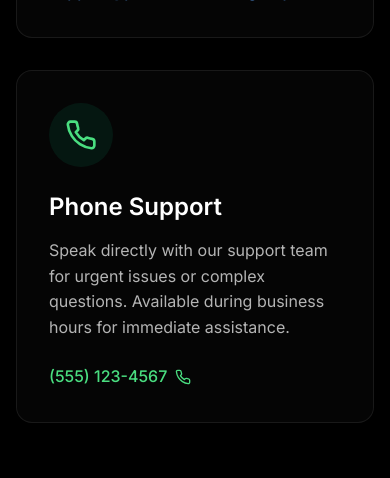
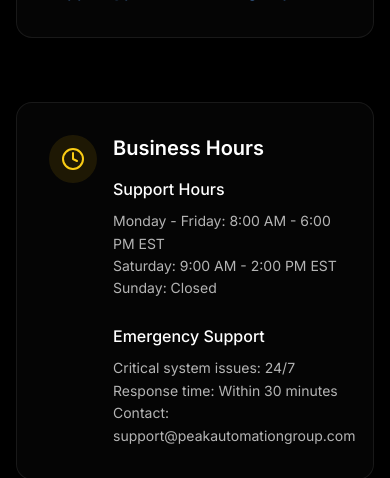
Before and after one commit to peakag/PAG, a Next.js app: page /support in a window 390 px wide. Shown: the part 685-1163 px from the top of the page. Built offline with nearby package versions, Linux system fonts and the light colour scheme; no server answers.

Commit message:
Remove phone support section from support page

```diff
--- a/app/support/page.tsx
+++ b/app/support/page.tsx
@@ -136,68 +136,6 @@
                 >
                   support@peakautomationgroup.com
                   <Mail size={16} />
-                </motion.a>
-              </motion.div>
-
-              {/* Phone Support */}
-              <motion.div
-                initial={{ opacity: 0, y: 30 }}
-                animate={{ opacity: 1, y: 0 }}
-                transition={{ duration: 0.6, delay: 0.3 }}
-                style={{
-                  background: 'rgba(255, 255, 255, 0.02)',
-                  border: '1px solid rgba(255, 255, 255, 0.08)',
-                  borderRadius: '16px',
-                  padding: 'clamp(2rem, 5vw, 3rem)',
-                  backdropFilter: 'blur(10px)'
-                }}
-              >
-                <div
-                  style={{
-                    width: '64px',
-                    height: '64px',
-                    background: 'rgba(16, 185, 129, 0.1)',
-                    borderRadius: '50%',
-                    display: 'flex',
-                    alignItems: 'center',
-                    justifyContent: 'center',
-                    marginBottom: '24px'
-                  }}
-                >
-                  <Phone size={32} className="text-green-400" />
-                </div>
-
-                <h3
-                  style={{
-                    fontSize: '24px',
-                    color: '#FFFFFF',
-                    fontWeight: 600,
-                    marginBottom: '16px'
-                  }}
-                >
-                  Phone Support
-                </h3>
-
-                <p
-                  style={{
-                    fontSize: '16px',
-                    color: 'rgba(255, 255, 255, 0.7)',
-                    lineHeight: '1.6',
-                    marginBottom: '24px'
-                  }}
-                >
-                  Speak directly with our support team for urgent issues or complex questions.
-                  Available during business hours for immediate assistance.
-                </p>
-
-                <motion.a
-                  href="tel:+1-555-123-4567"
-                  className="inline-flex items-center gap-2 text-green-400 hover:text-green-300 transition-colors duration-200 font-medium"
-                  whileHover={{ x: 4 }}
-                  transition={{ duration: 0.2 }}
-                >
-                  (555) 123-4567
-                  <Phone size={16} />
                 </motion.a>
               </motion.div>
             </div>
```
